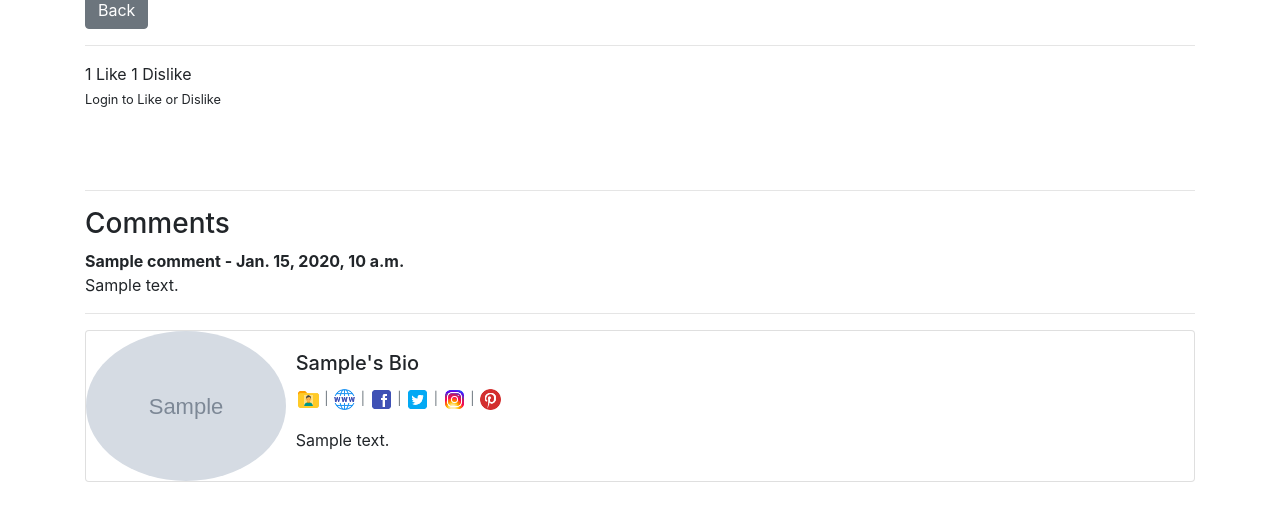
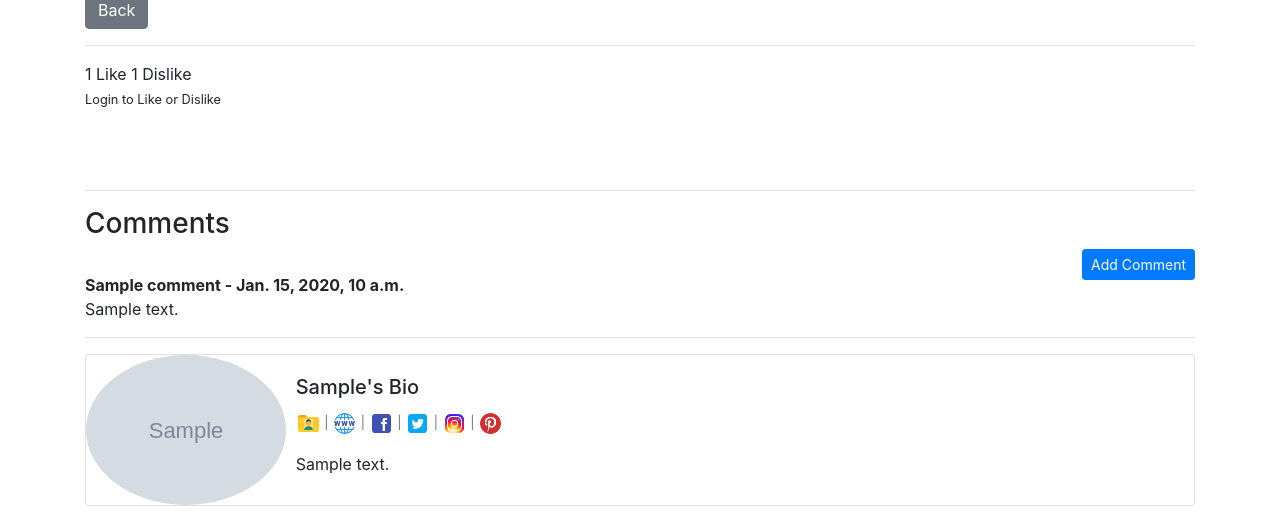
Before and after one commit to simpleittools/DjangoBlog, a Django app: template theblog/templates/article_details.html in a window 1280 px wide. Shown: the part 526-1046 px from the top of the page. Before the commit the page ends 1008 px from the top, so only its background shows below. Run offline with Django 3.2, Linux system fonts and the light colour scheme; the template is opened without the code that fills it: most values are stand-ins (such as "Sample title", 1, 10 or a date in 2020); grey boxes marked "Sample" are stand-in pictures; some libraries are stand-ins or nearby versions.

Commit message:
Add Comment button

```diff
--- a/theblog/templates/article_details.html
+++ b/theblog/templates/article_details.html
@@ -20,6 +20,7 @@
 <br><br>
 <a href="{% url 'home' %}" class="btn btn-secondary">Back</a>
     <br>
+<!--Likes section-->
 <hr>
     {% if total_likes == 1 %}
         {{ total_likes }} Like
@@ -76,6 +77,10 @@
     {% if not post.comments.all %}
         <p>No comments yet <a href="#">Be the first to comment</a></p>
     {% else %}
+        <!-- TODO: Add a logic for adding comments avaialble to Athenticated users only-->
+        <a href="" class="btn btn-sm btn-primary" style="float:right">Add Comment</a>
+
+        <br>
         {% for comment in post.comments.all %}
             <strong>{{ comment.name }} -
             {{ comment.date_added }}</strong>
@@ -85,6 +90,7 @@
     {% endif %}
 
     <hr>
+    <!--Profile Section-->
     <div class="card mb-3">
         <div class="row now-gutters">
             <div class="col-md-2">
```
